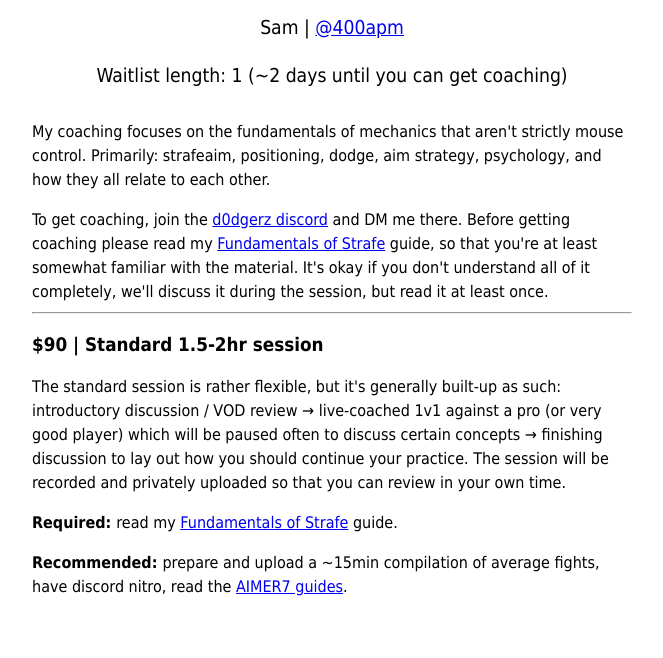
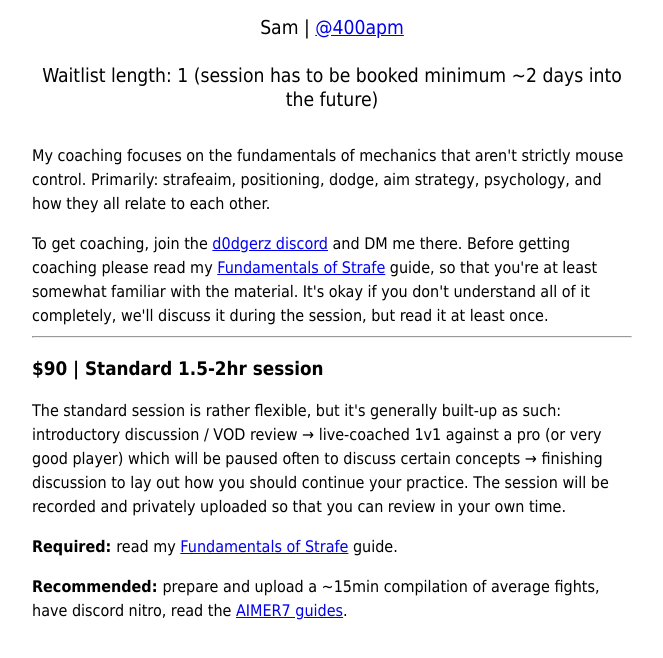
Before and after one commit to bySam/coaching, a plain HTML site: page index.html in a window 1280 px wide. Shown: the part 48-706 px from the top of the page, without its empty margins (308-971 px from the left). Drawn offline with Linux system fonts and the light colour scheme.

Commit message:
Update index.html

```diff
--- a/index.html
+++ b/index.html
@@ -20,7 +20,7 @@
 <div class="author" ><span
 class="cmr-12">Sam | <a href="https://twitter.com/400apm">@400apm</a></span></div><br />
 <div class="date" ><span
-class="cmr-12">Waitlist length: 1 (~2 days until you can get coaching)</span></div>
+class="cmr-12">Waitlist length: 1 (session has to be booked minimum ~2 days into the future)</span></div>
    </div>
 
 
```
